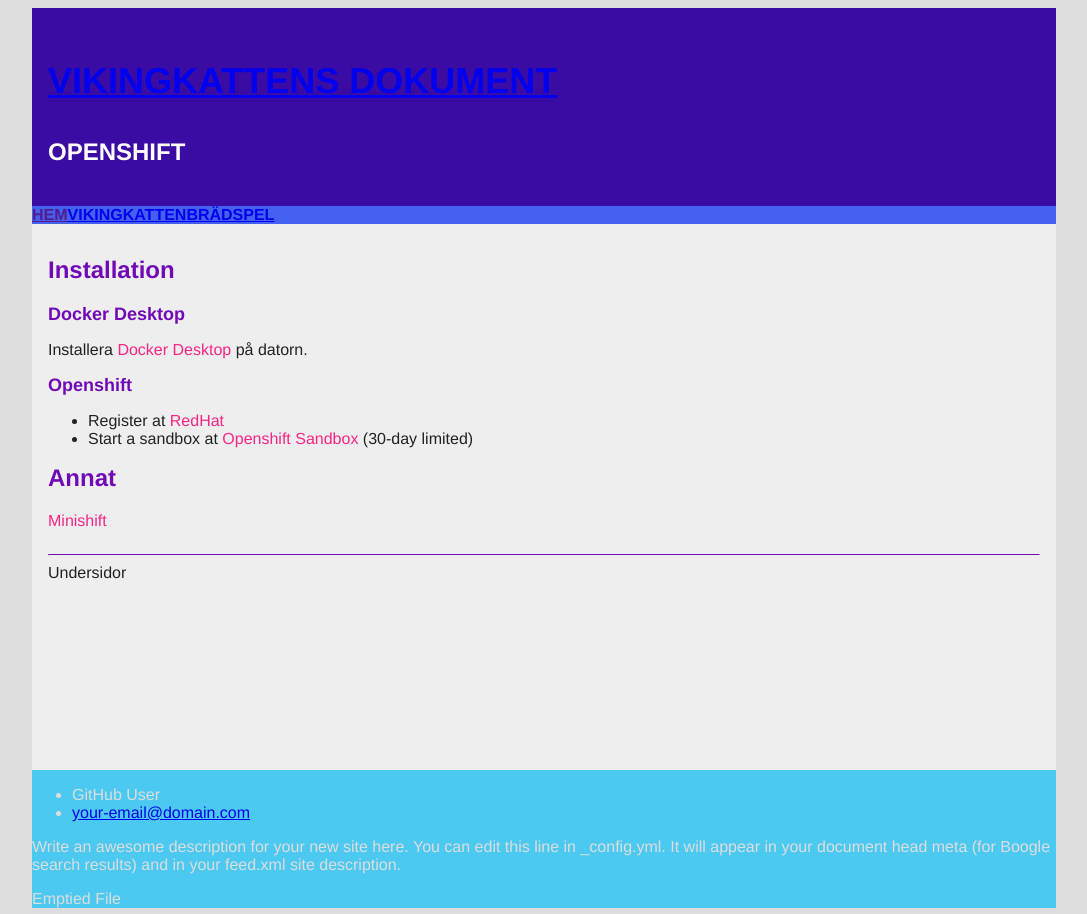
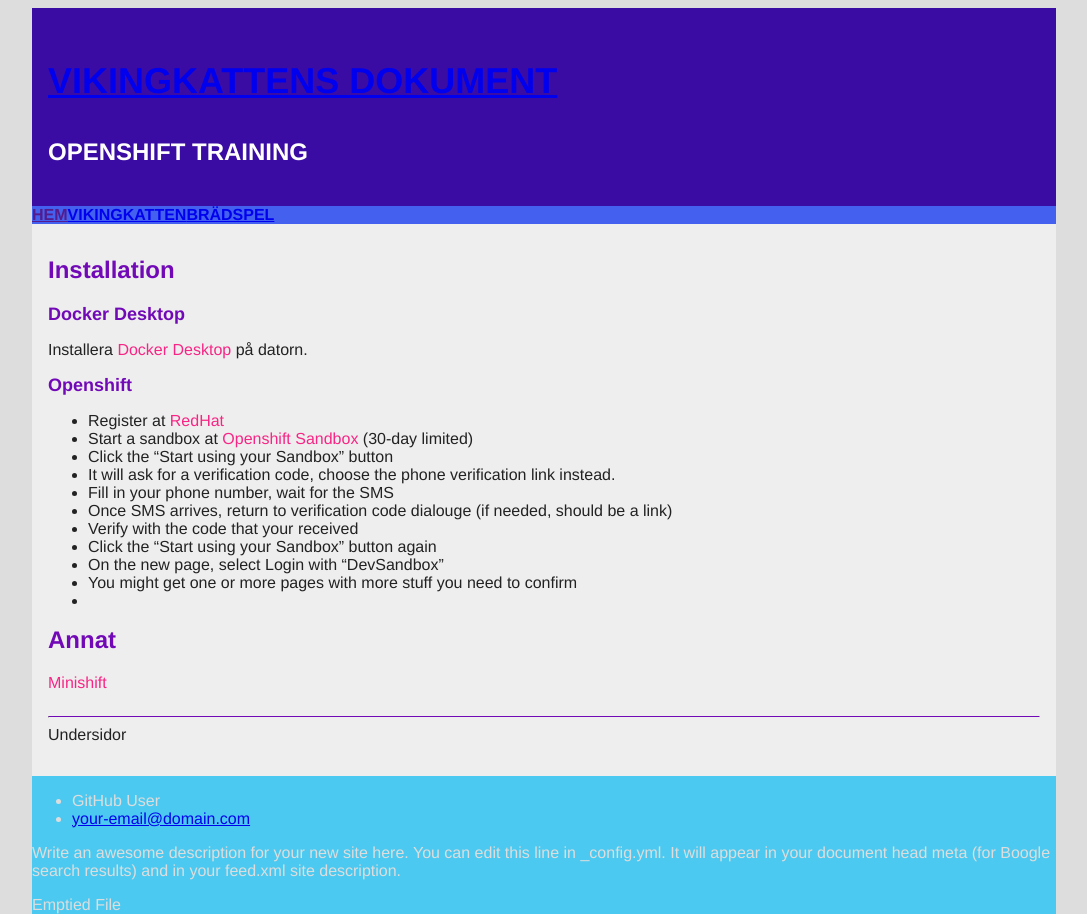
Before and after one commit to viking-cat/dokument, a Jekyll site: the page built from _pages/utveckling/openshift.md, in a window 1280 px wide. Shown: the whole page, without its empty margins (96-1183 px from the left). Built offline with Jekyll 4.4.1, drawn with Linux system fonts in a browser that asks for light colours.

Commit message:
Update openshift.md

```diff
--- a/_pages/utveckling/openshift.md
+++ b/_pages/utveckling/openshift.md
@@ -1,6 +1,6 @@
 ---
 layout: page
-title: "OpenShift"
+title: "OpenShift Training"
 ---
 
 # Installation
@@ -13,6 +13,15 @@
 
 1. Register at [RedHat](https://www.redhat.com/)
 2. Start a sandbox at [Openshift Sandbox](https://developers.redhat.com/developer-sandbox) (30-day limited)
+  1. Click the "Start using your Sandbox" button
+  2. It will ask for a verification code, choose the phone verification link instead.
+  3. Fill in your phone number, wait for the SMS
+  4. Once SMS arrives, return to verification code dialouge (if needed, should be a link)
+  5. Verify with the code that your received
+  6. Click the "Start using your Sandbox" button again
+  7. On the new page, select Login with "DevSandbox"
+  8. You might get one or more pages with more stuff you need to confirm
+3.
 
 
 
```
